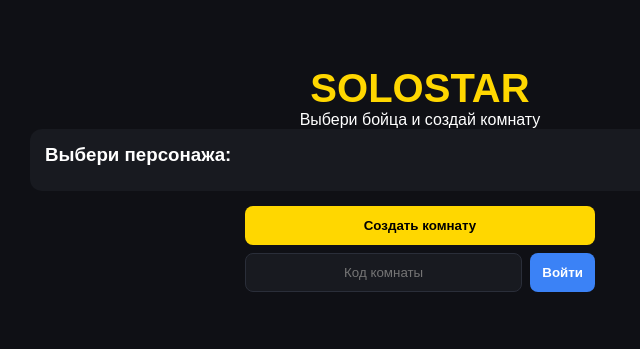
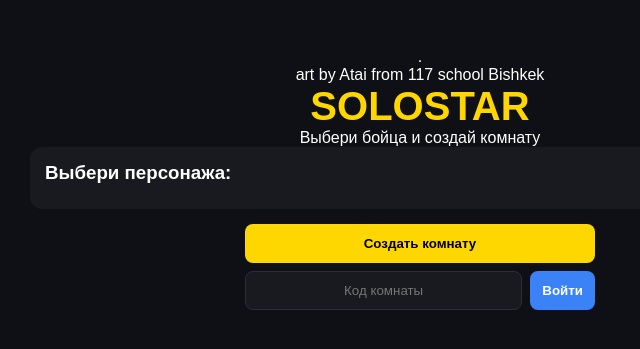
Before and after one commit to batyrkanovatai-ops/solostar, a website: page public/index.html in a window 1280 px wide. Shown: the part 221-570 px from the top of the page, without its empty margins (220-860 px from the left). Drawn offline with nearby package versions, Linux system fonts and the light colour scheme; no server answers.

Commit message:
Update index.html

```diff
--- a/public/index.html
+++ b/public/index.html
@@ -8,7 +8,8 @@
     <script src="/socket.io/socket.io.js"></script>
 </head>
 <body>
-    <div id="menu" class="screen">
+    <div id="menu" class="screen">.
+    <div class="author-credits">art by Atai from 117 school Bishkek</div>
         <h1 class="logo">SOLOSTAR</h1>
         <p class="subtitle">Выбери бойца и создай комнату</p>
 
```
